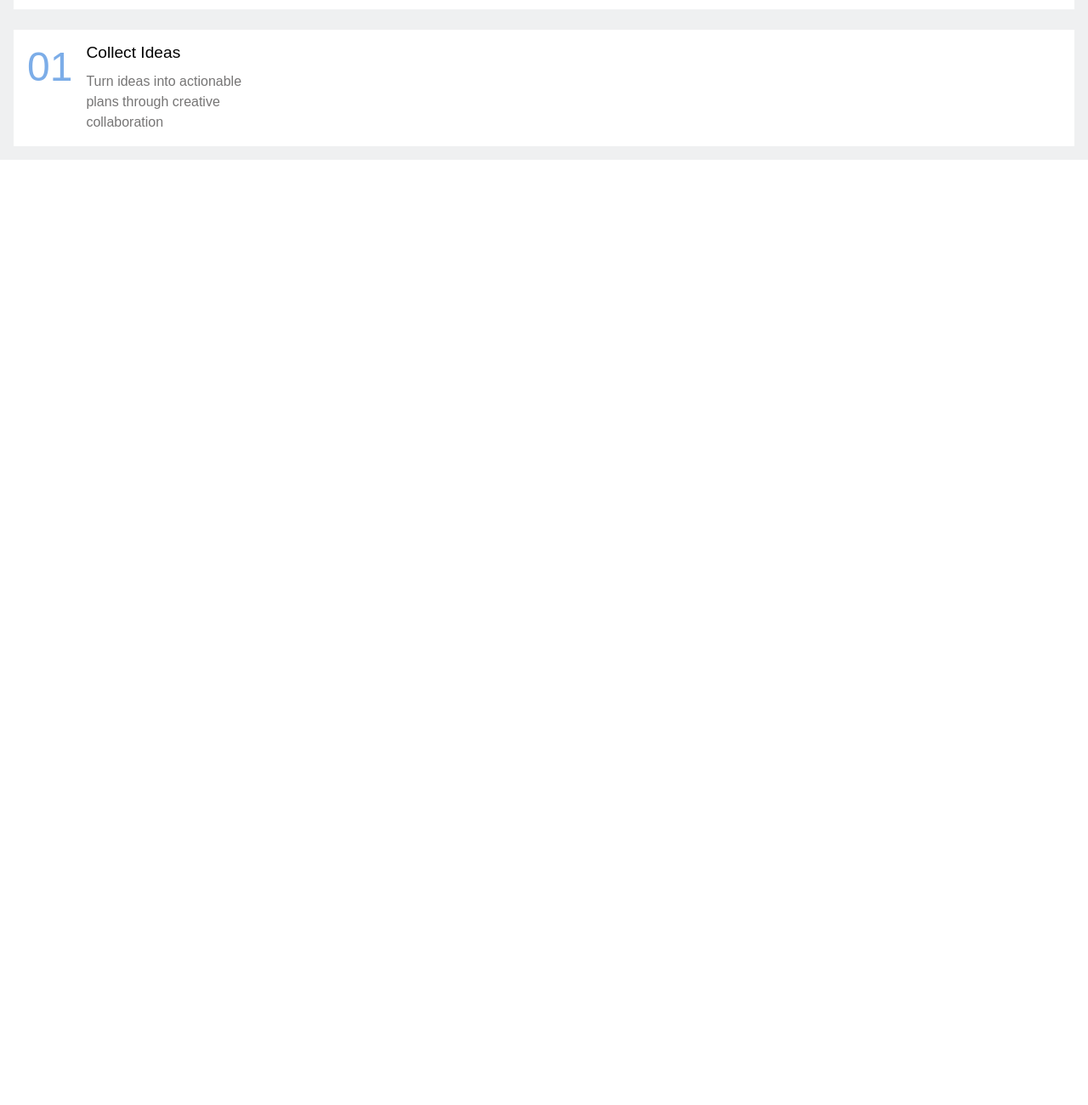
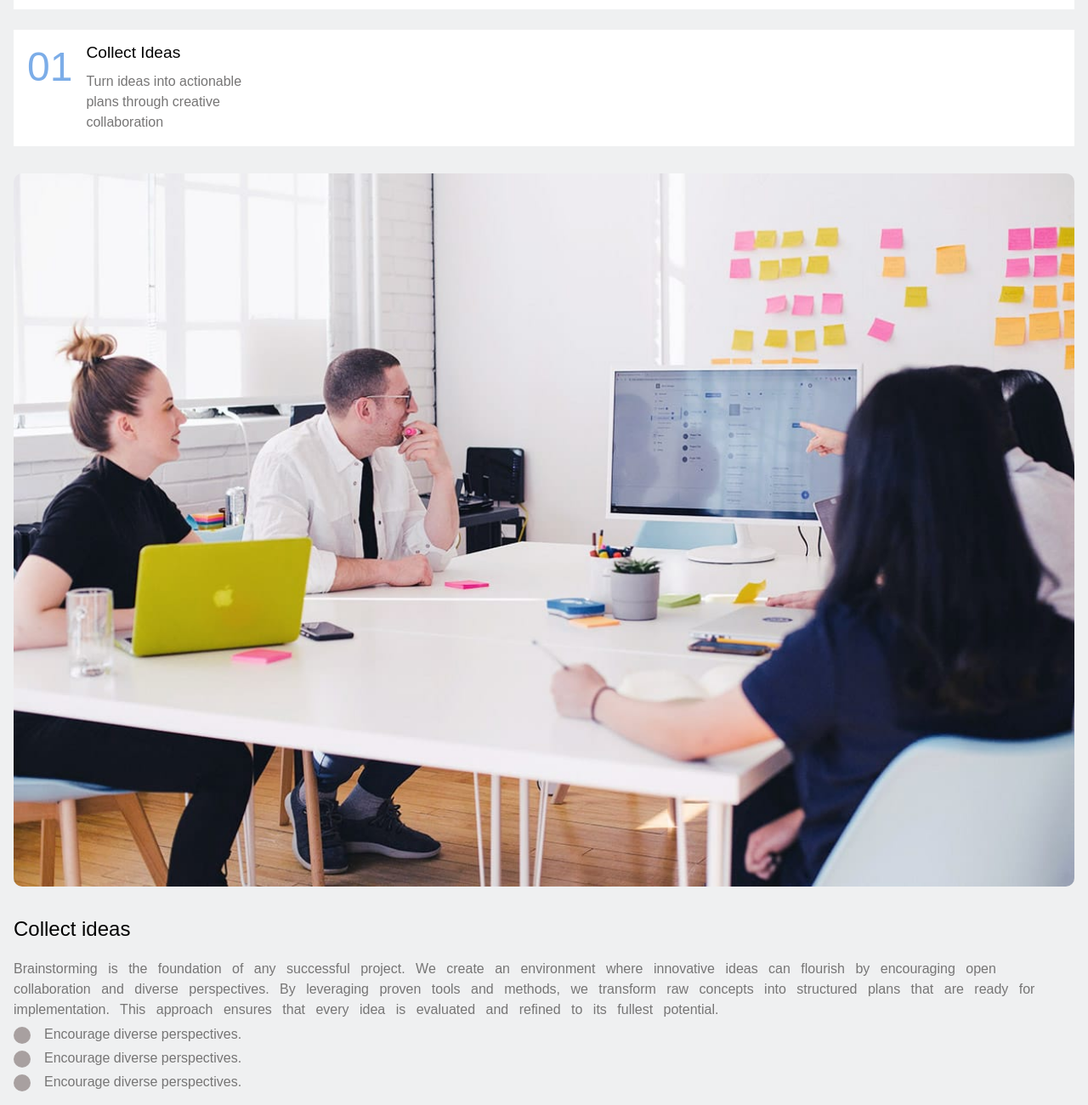
Before and after one commit to sdSAHABUDDIN/UI-UX, a plain HTML site: page 3.Business Landing page/index.html in a window 1280 px wide. Shown: the part 1686-2986 px from the top of the page at 85% size. Before the commit the page ends 1874 px from the top, so only its background shows below. Drawn offline with Linux system fonts and the light colour scheme.

Commit message:
"view 3 completed"

```diff
--- a/3.Business Landing page/index.html
+++ b/3.Business Landing page/index.html
@@ -57,7 +57,34 @@
         </div>
       </div>
     </section>
-
+    <section class="view3">
+      <div class="container">
+        <div class="sub-container1">
+          <img src="./public/imp2.jpg" alt="">
+        </div>
+        <div class="sub-container2">
+          <p class="collect">Collect ideas</p>
+          <p class="brain">Brainstorming is the foundation of any successful project. We create an environment where innovative ideas can flourish by encouraging open collaboration and diverse perspectives. By leveraging proven tools and methods, we transform raw concepts into structured plans that are ready for implementation. This approach ensures that every idea is evaluated and refined to its fullest potential.</p>
+          <div>
+            <div class="list">
+              <div class="circle"></div>
+              <p>Encourage diverse perspectives.</p>
+            </div>
+            <div class="list">
+              <div class="circle"></div>
+              <p>Encourage diverse perspectives.</p>
+            </div>
+            <div class="list">
+              <div class="circle"></div>
+              <p>Encourage diverse perspectives.</p>
+            </div>
+          </div>
+        </div>
+      </div>
+    </section>
+    <section class="view4">
+      <div class="container"></div>
+    </section>
   </main>
 </body>
 </html>
--- a/3.Business Landing page/style.scss
+++ b/3.Business Landing page/style.scss
@@ -127,3 +127,45 @@ main{
     }
   }
 }
+.view3{
+  width: 100%;
+  background: rgb(239, 240, 241);
+  .container{
+    padding: 1rem 1rem;
+    display: flex;
+    flex-direction: column;
+    gap: 2rem;
+    .sub-container1{
+      img{
+        border-radius: 10px;
+        object-fit: contain;
+        width: 100%;
+      }
+    }
+    .sub-container2{
+      .collect{
+        font-size: 1.5rem;
+
+      }
+      .brain{
+        margin-top: 1.3rem;
+        color:rgb(118, 117, 117) ;
+        line-height: 1.5rem;
+        word-spacing: .5rem;
+      }
+      .list{
+        margin-top: .5rem;
+        display: flex;
+        gap: 1rem;
+        color:rgb(118, 117, 117) ;
+        .circle{
+          width: 20px;
+          height: 20px;
+          border-radius: 50%;
+          background: #a8a0a0;
+        }
+      }
+    }
+  }
+
+}
```
Also changed, not shown: 3.Business Landing page/public/imp2.jpg (added), 3.Business Landing page/style.css, 1 other file.
